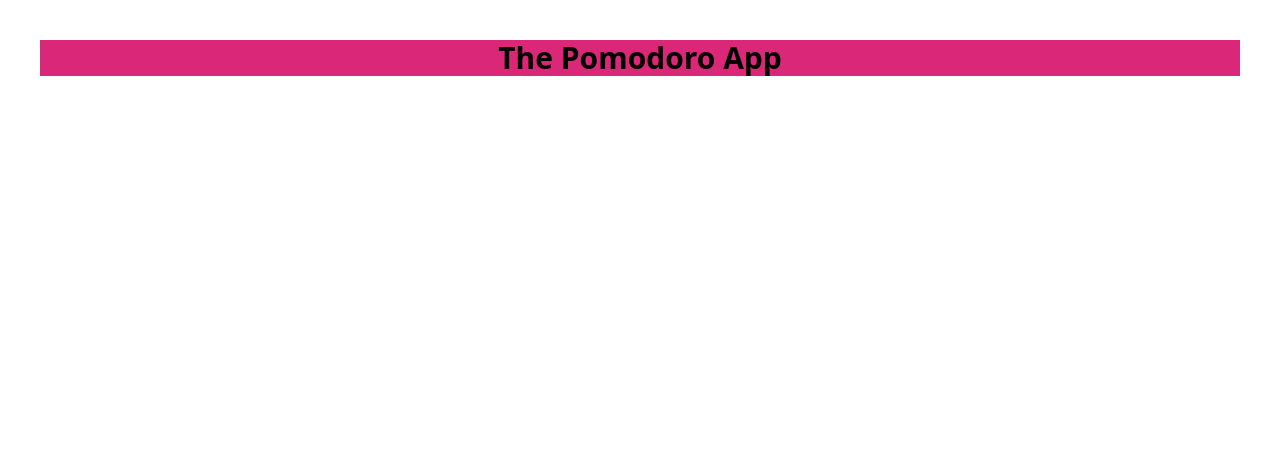
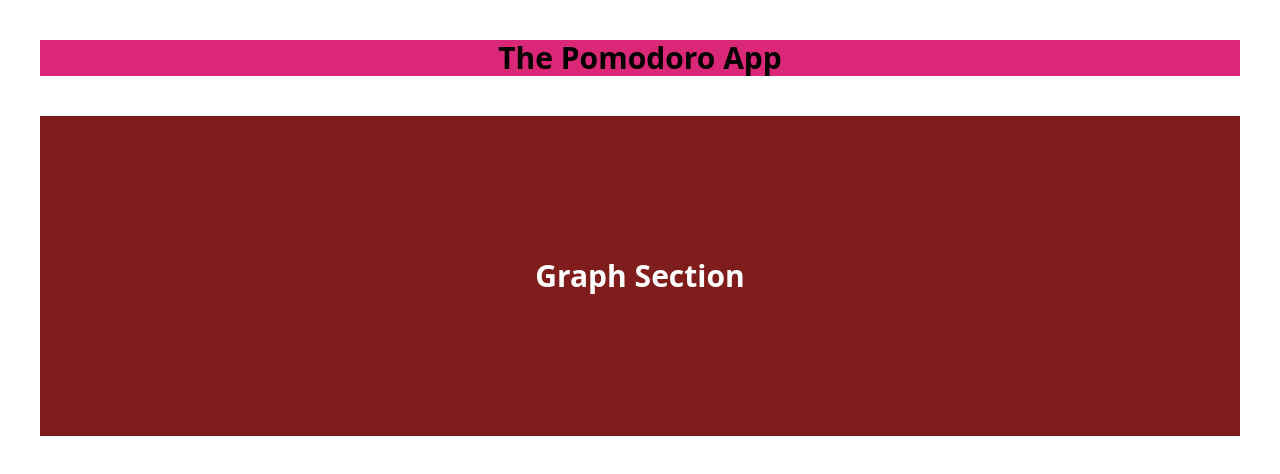
Before and after one commit to siddh34/pomodoro-app, a React (Vite) app: page / in a window 1280 px wide. Shown: the top 474 px of the page. Built offline with nearby package versions, Linux system fonts and the light colour scheme.

Commit message:
trying to add buttons

```diff
--- a/src/components/button.tsx
+++ b/src/components/app_button.tsx
@@ -4,7 +4,7 @@ interface ButtonProps {
   textInside: string;
 }
 
-function button(props: ButtonProps) {
+function app_button(props: ButtonProps) {
   const { color, isDisabled, textInside } = props;
 
   if (isDisabled === true) {
@@ -22,4 +22,4 @@ function button(props: ButtonProps) {
   );
 }
 
-export default button
+export default app_button;
--- a/src/pages/home_page.tsx
+++ b/src/pages/home_page.tsx
@@ -1,9 +1,24 @@
+import app_button from "../components/app_button";
+
+
 function home_page() {
     return (
         <>
             <div className="flex items-center justify-center m-10 bg-pink-600 h-25">
                 <h1 className="text-3xl font-bold">The Pomodoro App</h1>
             </div>
+
+
+            <div className="flex items-center justify-center m-10 bg-red-900 h-80">
+                <div className="flex">
+                    <p className="m-10 text-3xl font-bold text-white">
+                        Graph Section
+                    </p>
+                </div>
+                <div className="flex">
+                    {/* <app_button /> */}
+                </div>
+            </div>
         </>
     );
 }
```
